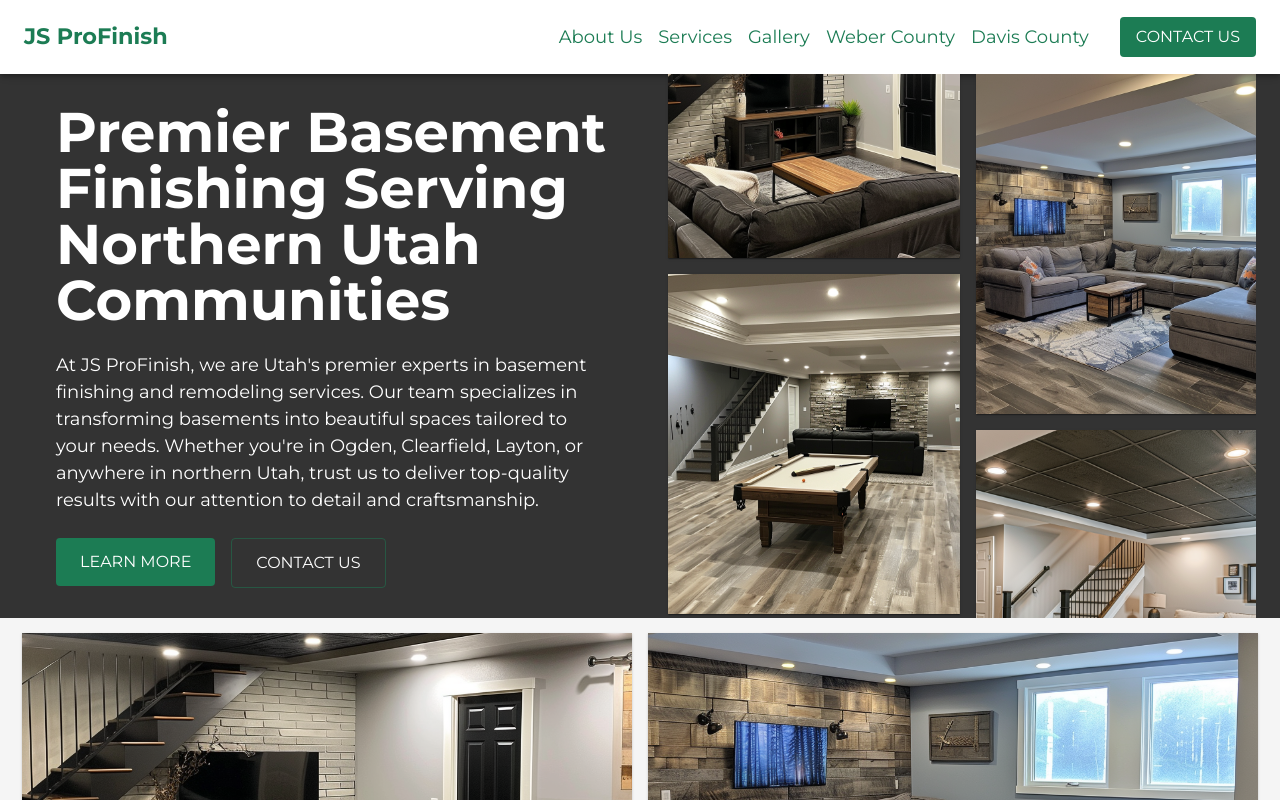
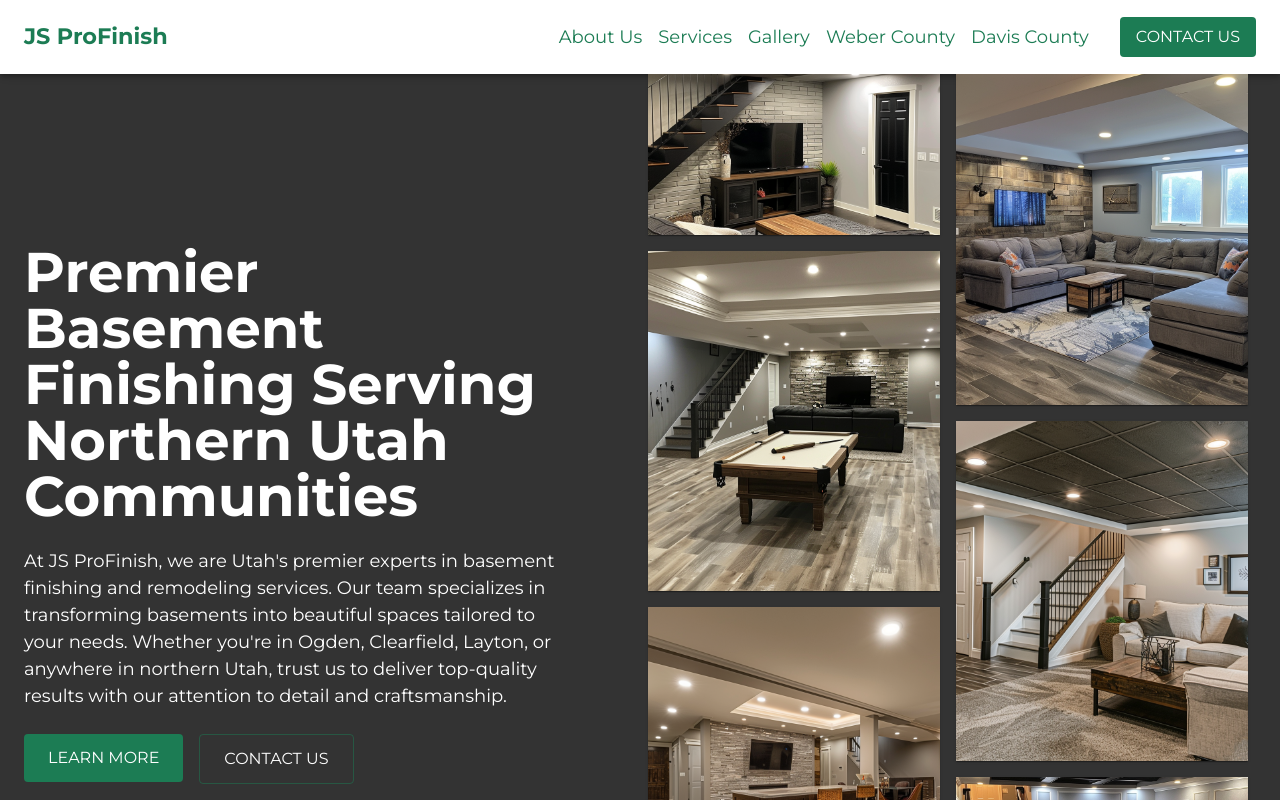
Before and after one commit to AlexCabreraD/JSProfinish, a Next.js app: page / in a window 1280 px wide. Shown: the top 800 px of the page. Built offline with nearby package versions, Linux system fonts and the light colour scheme.

Commit message:
clean home page

```diff
--- a/src/app/components/global/contact.tsx
+++ b/src/app/components/global/contact.tsx
@@ -230,6 +230,7 @@ const Contact = ({ dark, padded = true }: ContactProps) => {
                             color="primary"
                             size="large"
                             type="submit"
+                            style={{ backgroundColor: "#1C7C54" }}
                         >
                             Submit
                         </Button>
--- a/src/app/components/home/cta.tsx
+++ b/src/app/components/home/cta.tsx
@@ -76,6 +76,7 @@ const Cta = () => {
                                 minWidth: { xs: "100%", sm: "auto" },
                                 mb: { xs: 1, sm: 0 },
                             }}
+                            style={{ backgroundColor: "#1C7C54" }}
                         >
                             Get in Touch
                         </Button>
@@ -87,6 +88,7 @@ const Cta = () => {
                             sx={{
                                 minWidth: { xs: "100%", sm: "auto" },
                             }}
+                            style={{ backgroundColor: "transparent" }}
                         >
                             Gallery
                         </Button>
--- a/src/app/components/home/hero.tsx
+++ b/src/app/components/home/hero.tsx
@@ -4,24 +4,30 @@ import Link from "next/link";
 
 const Hero = () => {
     return (
-        <Container maxWidth={false} className={"Home-Content-Container"}>
+        <Container
+            maxWidth={false}
+            className={"secondary-background"}
+            sx={{ textAlign: "-webkit-center" }}
+        >
             <Grid
                 container
-                className={"secondary-background hero-container"}
-                sx={{ height: "68vh", overflow: "hidden" }}
+                sx={{
+                    alignItems: "center",
+                    textAlign: { xs: "center", md: "start" },
+                    height: "fit-content",
+                    maxWidth: "1440px",
+                    justifyContent: "center",
+                }}
             >
                 <Grid
                     item
                     xs={12}
                     md={6}
-                    lg={6}
-                    alignContent={"center"}
-                    justifyContent={"center"}
-                    sx={{ height: "100%", paddingX: "32px", width: "100%" }} // Adjust padding for smaller screens
+                    sx={{ paddingRight: { xs: "0", md: "80px" } }}
                 >
                     <TextSection />
                 </Grid>
-                <Grid item xs={12} md={6} lg={6} sx={{ width: "100%" }}>
+                <Grid item xs={12} md={6} sx={{ overflow: "hidden" }}>
                     <ImageMasonry />
                 </Grid>
             </Grid>
@@ -31,7 +37,13 @@ const Hero = () => {
 
 const TextSection = () => {
     return (
-        <Stack spacing={"24px"} className={"md-alignText"}>
+        <Stack
+            spacing={"24px"}
+            sx={{
+                paddingY: { xs: "112px", md: "70px", lg: "112px" },
+                alignItems: { xs: "center", md: "start" },
+            }}
+        >
             <Typography variant={"h1"} sx={{ maxWidth: "576px" }}>
                 Premier Basement Finishing Serving Northern Utah Communities
             </Typography>
@@ -43,7 +55,11 @@ const TextSection = () => {
                 anywhere in northern Utah, trust us to deliver top-quality
                 results with our attention to detail and craftsmanship.
             </Typography>
-            <Stack spacing={"16px"} direction={"row"}>
+            <Stack
+                spacing={"16px"}
+                direction={"row"}
+                sx={{ alignSelf: { xs: "center", md: "start" } }}
+            >
                 <Link href="/services" passHref>
                     <Button>Learn More</Button>
                 </Link>
--- a/src/app/components/home/howWorks.tsx
+++ b/src/app/components/home/howWorks.tsx
@@ -120,7 +120,10 @@ const HowWorks = () => {
                             </Grid>
                             <div style={{ margin: "64px 0 0 0" }}>
                                 <Link href="/contact-us" passHref>
-                                    <Button variant={"contained"}>
+                                    <Button
+                                        variant={"contained"}
+                                        style={{ backgroundColor: "#1C7C54" }}
+                                    >
                                         Get Started
                                     </Button>
                                 </Link>
--- a/src/app/components/home/imageMasonry.tsx
+++ b/src/app/components/home/imageMasonry.tsx
@@ -47,7 +47,7 @@ const ImageMasonry = () => {
                 display: "flex",
                 justifyContent: "center",
                 alignItems: "center",
-                transform: "translate(20px, -156px)",
+                maxHeight: "880px",
             }}
             className="image-masonry"
         >
@@ -65,15 +65,22 @@ const ImageMasonry = () => {
                         sx={{
                             boxShadow: 1,
                             position: "relative",
-                            top: index % 2 === 1 ? 156 : 0, // Offset every second image
-                            overflow: "hidden", // Hide overflow to cut off images
+                            height:
+                                index === 0 || index === images.length - 1
+                                    ? "170px"
+                                    : "340px",
+                            overflow: "hidden",
                         }}
                     >
                         <Image
                             src={image.src}
                             alt={image.alt}
                             width={319.25}
-                            height={340}
+                            height={
+                                index === 0 || index === images.length - 1
+                                    ? 170
+                                    : 340
+                            } // Adjust height for first and last images
                             style={{
                                 display: "block",
                                 objectFit: "cover",
--- a/src/app/page.tsx
+++ b/src/app/page.tsx
@@ -10,7 +10,7 @@ import Contact from "@/app/components/global/contact";
 
 export default function Home() {
     return (
-        <Box className={"secondary-background"} sx={{ width: "100vw" }}>
+        <Box sx={{ width: "100vw" }}>
             <Hero />
             <MobileGallery />
             <Feature />
```
